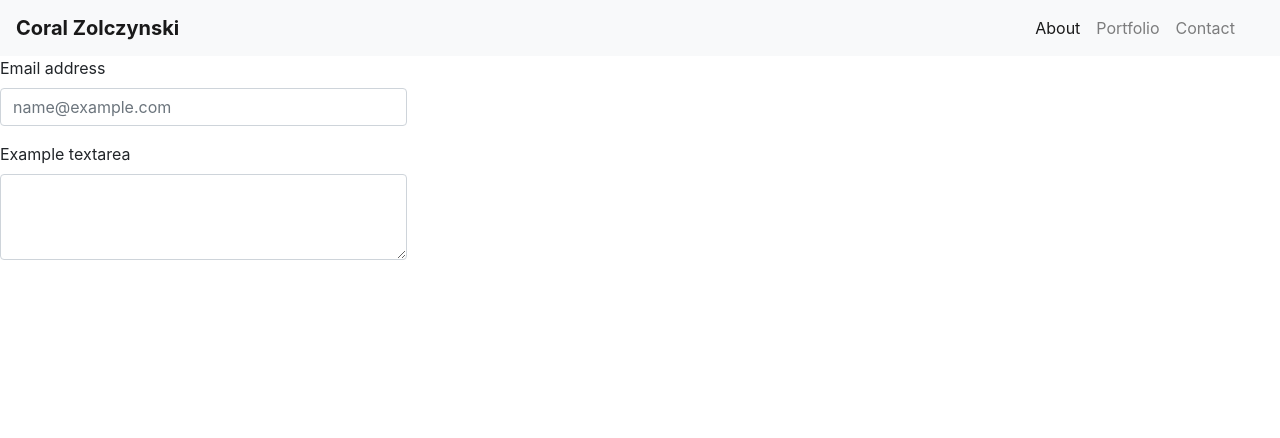
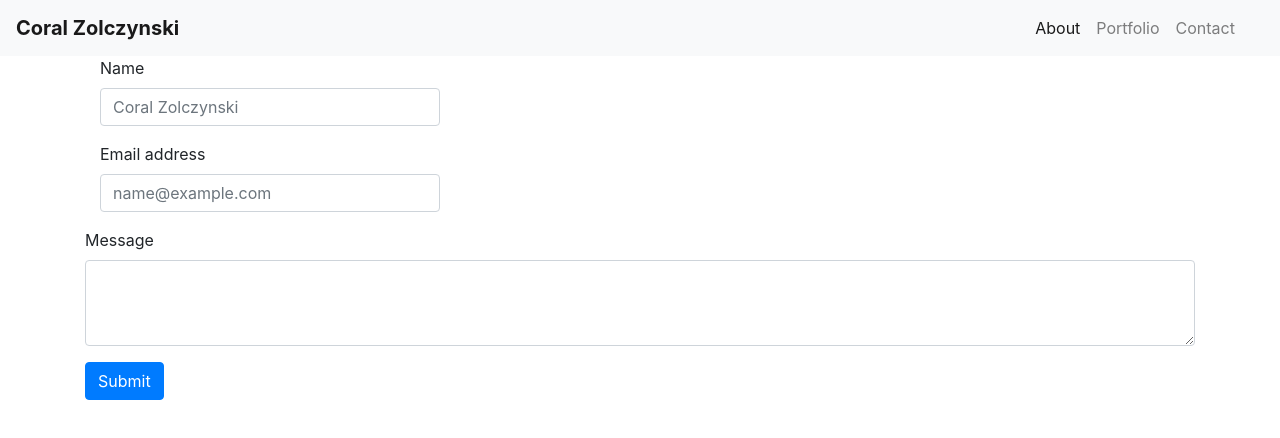
Before and after one commit to coralzolczynski/Bootstrap-Portfolio, a plain HTML site: page Contact.html in a window 1280 px wide. Drawn offline with nearby package versions, Linux system fonts and the light colour scheme.

Commit message:
error on contact page

```diff
--- a/Contact.html
+++ b/Contact.html
@@ -32,20 +32,27 @@
                                   </ul>
                                 </div>
                         </nav>
+                        <div class="container">
+                          <div class="col-md-4">
+                              <form>
+                                <div class="form-group">
+                                  <label for="exampleFormControlInput1">Name</label>
+                                  <input type="email" class="form-control" id="exampleFormControlInput1" placeholder="Coral Zolczynski">
                                 </div>
-
-            <form class="col-md-4">
-              <div class="col-md-4"></div>
                                 <div class="form-group">
                                     <label for="exampleFormControlInput1">Email address</label>
                                     <input type="email" class="form-control" id="exampleFormControlInput1" placeholder="name@example.com">
                                   </div>
-
+                                </div>
                                 <div class="form-group">
-                <label for="exampleFormControlTextarea1">Example textarea</label>
+                                  <label for="exampleFormControlTextarea1">Message</label>
                                   <textarea class="form-control" id="exampleFormControlTextarea1" rows="3"></textarea>
                                 </div>
+                                <button type="submit" class="btn btn-primary">Submit</button>
                               </form>
+
+                        </div>
+                    </div>
 
 
   </body>
```
Lines whose indentation alone changed are shown as unchanged.
